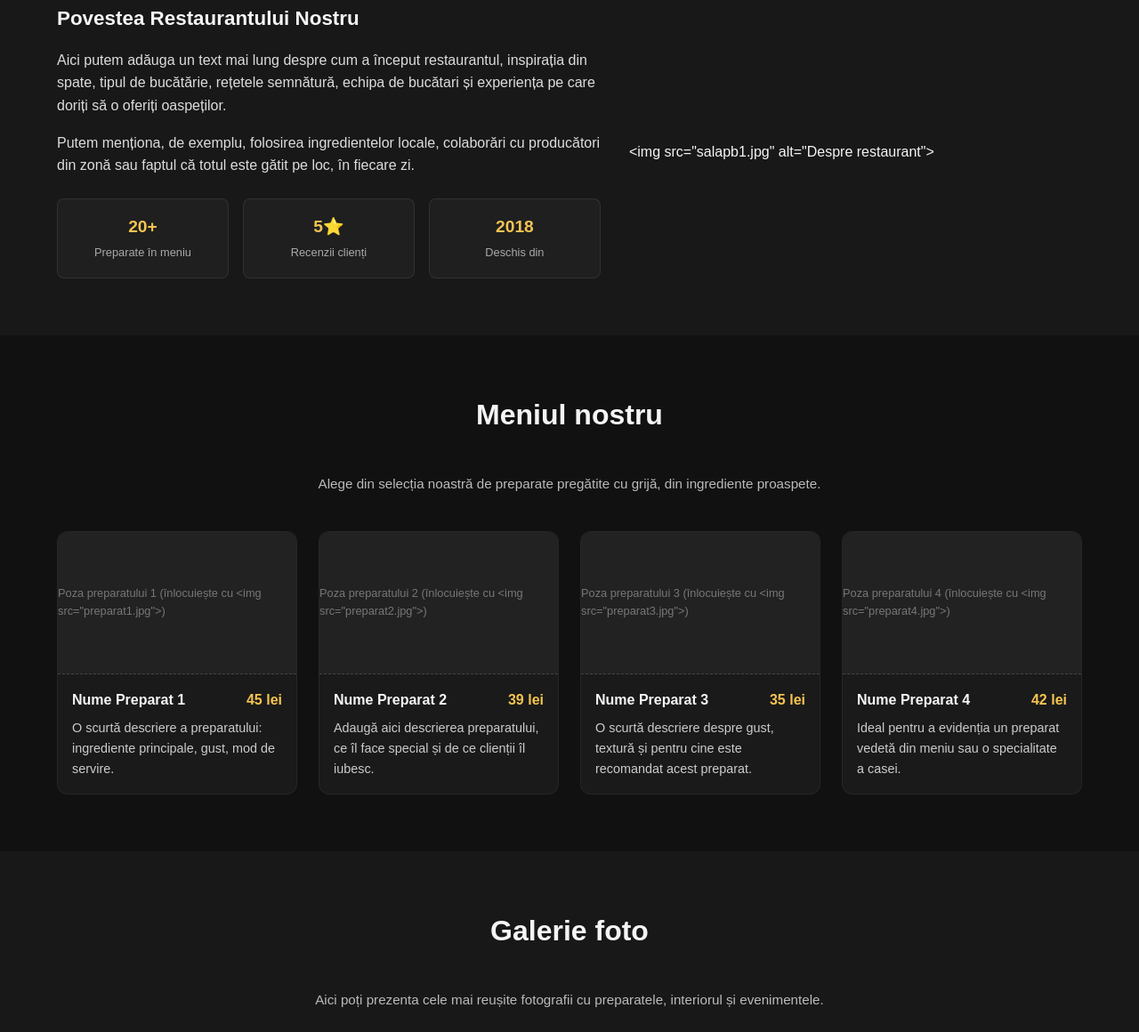
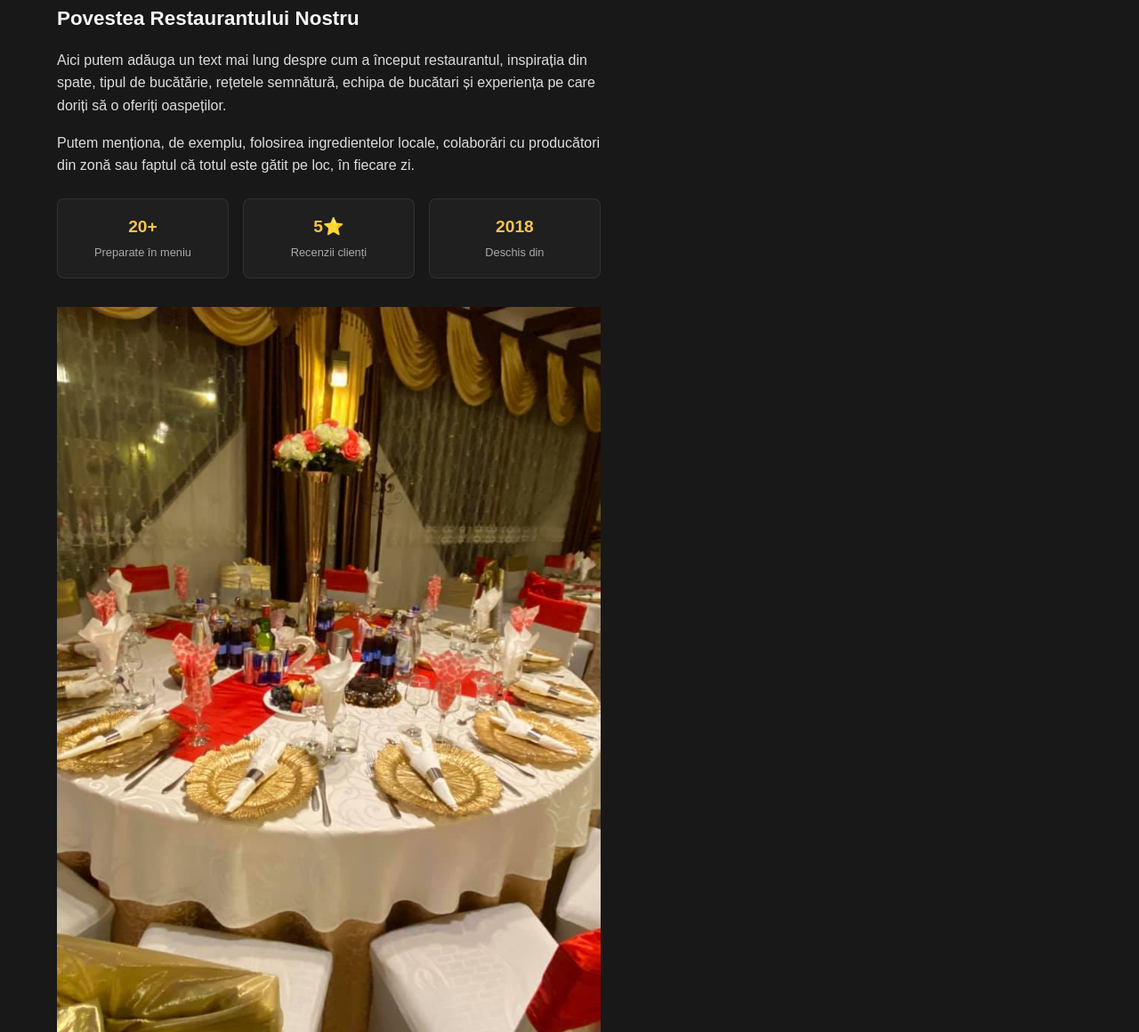
Before and after one commit to AlexCobzaru22/papa-bun, a plain HTML site: page index.html in a window 1280 px wide. Shown: the part 1008-2168 px from the top of the page at 89% size. Drawn offline with Linux system fonts and the light colour scheme.

Commit message:
Update index.html

```diff
--- a/index.html
+++ b/index.html
@@ -540,7 +540,7 @@
 
                 <!-- SPATIU PENTRU POZA CU INTERIOR / ECHIPA / PLATING -->
                 <br>
-                    &lt;img src="salapb1.jpg" alt="Despre restaurant"&gt;
+                    <img src="images/salapb1.jpg" alt="Logo Cofetăria Paradisul Dulce">
 
                 </div>
             </div>
```
